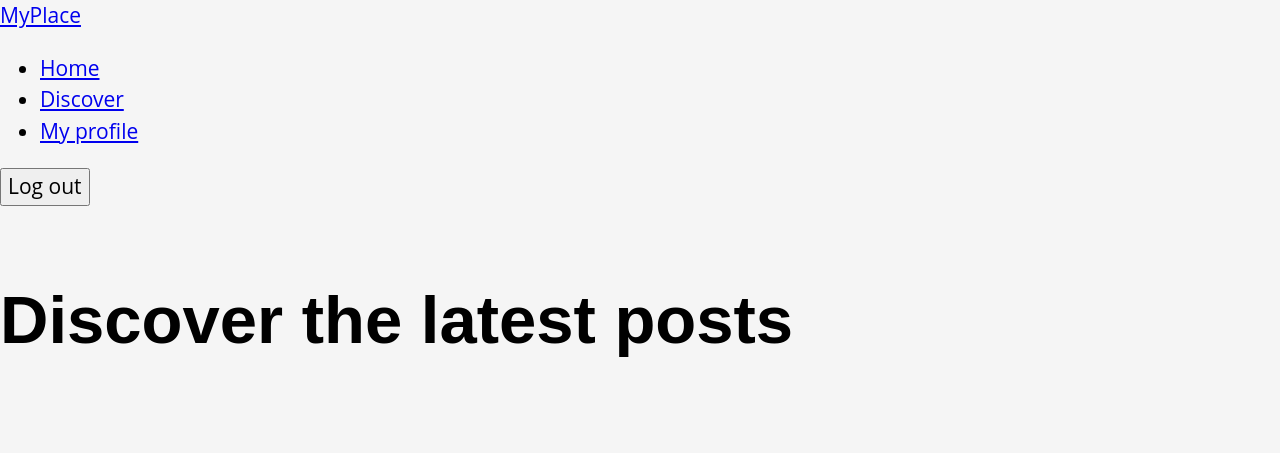
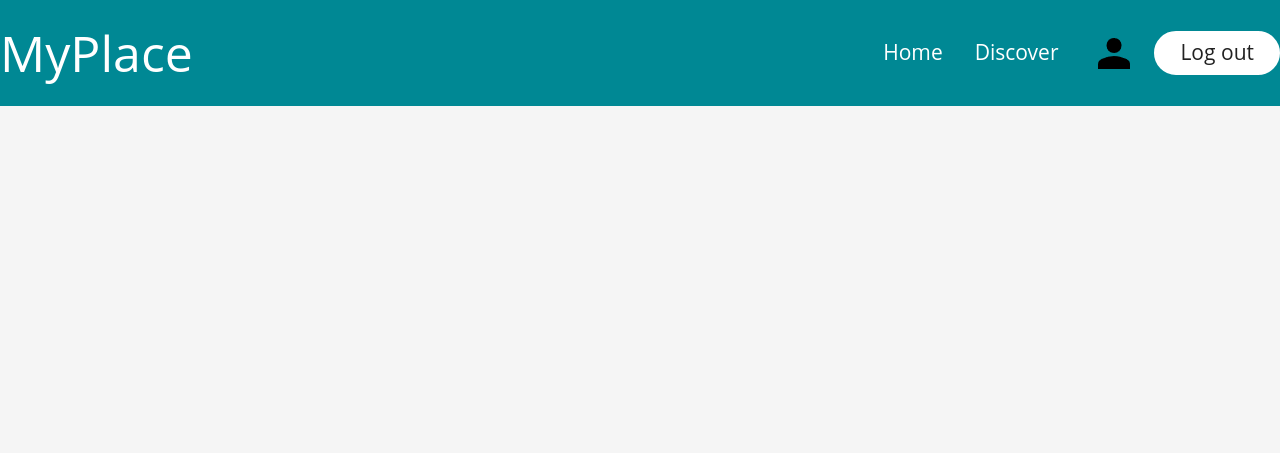
Before and after one commit to joakimtveter/noroff-js2-ca, a website with bundled scripts: page posts/single.html in a window 1280 px wide. Built offline with nearby package versions, Linux system fonts and the light colour scheme; sample sign-in values are in the browser's storage.

Commit message:
Adding header to all pages

```diff
--- a/posts/single.html
+++ b/posts/single.html
@@ -10,27 +10,29 @@
         <script type="module" src="/scripts/main.js"></script>
     </head>
     <body>
-        <header>
-            <a href="#" class="visually-hidden focusable">Skip to main content</a>
-            <div class="branding">
-                <a href="/index.html">
-                    <p>MyPlace</p>
-                </a>
+        <header class="site-header">
+            <a href="#main-content" class="visually-hidden focusable">Skip to main content</a>
+            <div class="header-content">
+                <a class="branding" href="/posts/index.html"> MyPlace </a>
+                <nav class="main-nav" title="main">
+                    <ul class="main-nav_list" role="list">
+                        <li class="main-nav_item"><a class="main-nav_link" href="/posts/index.html">Home</a></li>
+                        <li class="main-nav_item"><a class="main-nav_link" href="#">Discover</a></li>
+                        <li class="main-nav_item">
+                            <a class="main-nav_link avatar" href="/profile/index.html" aria-label="My profile">
+                                <img id="header-avatar" src="/images/no-avatar.png" />
+                            </a>
+                        </li>
+                        <li class="main-nav_item">
+                            <button id="logout-button" class="button contained white">Log out</button>
+                        </li>
+                    </ul>
+                </nav>
             </div>
-            <nav>
-                <ul>
-                    <li><a href="/posts/index.html">Home</a></li>
-                    <li><a href="#">Discover</a></li>
-                    <li><a href="/profile/index.html">My profile</a></li>
-                </ul>
-            </nav>
-            <button id="logout-button">Log out</button>
         </header>
+
         <main>
-            <section class="post-feed-section">
-                <h1>Discover the latest posts</h1>
-                <ul id="post-feed" class="post-feed"></ul>
-            </section>
+            <ul id="single-post"></ul>
         </main>
         <div id="toast-container"></div>
     </body>
--- a/scripts/main.js
+++ b/scripts/main.js
@@ -1,6 +1,12 @@
-import { isLoggedIn, logout } from './utils/storage.js';
+import { getUserObject, isLoggedIn, logout } from './utils/storage.js';
 
 if (!isLoggedIn()) window.location.pathname = '/login.html';
 
 // Enable logout button
 document.getElementById('logout-button').addEventListener('click', logout);
+
+const user = getUserObject();
+console.log(user);
+if (user.avatar) {
+    document.getElementById('header-avatar').src = user.avatar;
+}
--- a/scss/base/_colors.scss
+++ b/scss/base/_colors.scss
@@ -43,6 +43,7 @@ $palette-neutral-300: hsl(0, 0%, 88%);
 $palette-neutral-200: hsl(0, 0%, 93%);
 $palette-neutral-100: hsl(0, 0%, 96%);
 $palette-neutral-50: hsl(0, 0%, 98%);
+$palette-neutral-0: hsl(0, 0%, 100%);
 
 $palette-text-primary: hsla(0, 0%, 0%, 0.87);
 $palette-text-secondary: hsla(0, 0%, 0%, 0.6);
--- a/scss/components/_buttons.scss
+++ b/scss/components/_buttons.scss
@@ -64,6 +64,22 @@ button,
                 background-color: $palette-accent-100;
             }
         }
+
+        &.white {
+            color: $palette-text-primary;
+            background-color: $palette-neutral-0;
+            border-color: $palette-neutral-0;
+
+            &:focus,
+            &:hover {
+                background-color: $palette-neutral-300;
+                border-color: $palette-neutral-300;
+            }
+            &:disabled {
+                color: $palette-text-disabled;
+                background-color: $palette-accent-100;
+            }
+        }
     }
 
     &.outlined {
--- a/scss/layout/_header.scss
+++ b/scss/layout/_header.scss
@@ -4,7 +4,8 @@
 @use '../base/typography' as *;
 
 .site-header {
-    background-color: $palette-primary-50;
+    background-color: $palette-primary-500;
+    color: $palette-text-light-primary;
 
     .header-content {
         display: flex;
@@ -14,13 +15,10 @@
     }
 
     .branding {
-        display: flex;
-        align-items: center;
+        color: inherit;
+        font-size: $font-size-5;
+        font-weight: 500;
         text-decoration: none;
-        color: currentColor;
-        svg {
-            height: 150px;
-        }
     }
 
     @media #{$mq-tablet-down} {
--- a/scss/layout/_navigation.scss
+++ b/scss/layout/_navigation.scss
@@ -3,15 +3,17 @@
 @use '../base/typography' as *;
 
 .main-nav {
+    .main-nav_list {
         display: flex;
         justify-content: flex-end;
+        align-items: center;
         list-style-type: none;
         padding: 0;
     }
 
-.nav-link {
+    .main-nav_link {
         display: block;
-    color: black;
+        color: inherit;
         text-decoration: none;
         padding: 0.5rem 1rem;
         &:hover {
@@ -20,6 +22,13 @@
         &.active {
             background-color: $overlay-dark;
             cursor: default;
+        }
+
+        &.avatar img {
+            border-radius: 50%;
+            height: 3rem;
+            width: 3rem;
+        }
     }
 }
 
```
Also changed, not shown: posts/edit.html (+20 -0 lines), posts/index.html (+19 -15 lines), css/main.css, 1 other file. Lines whose indentation alone changed are shown as unchanged.
